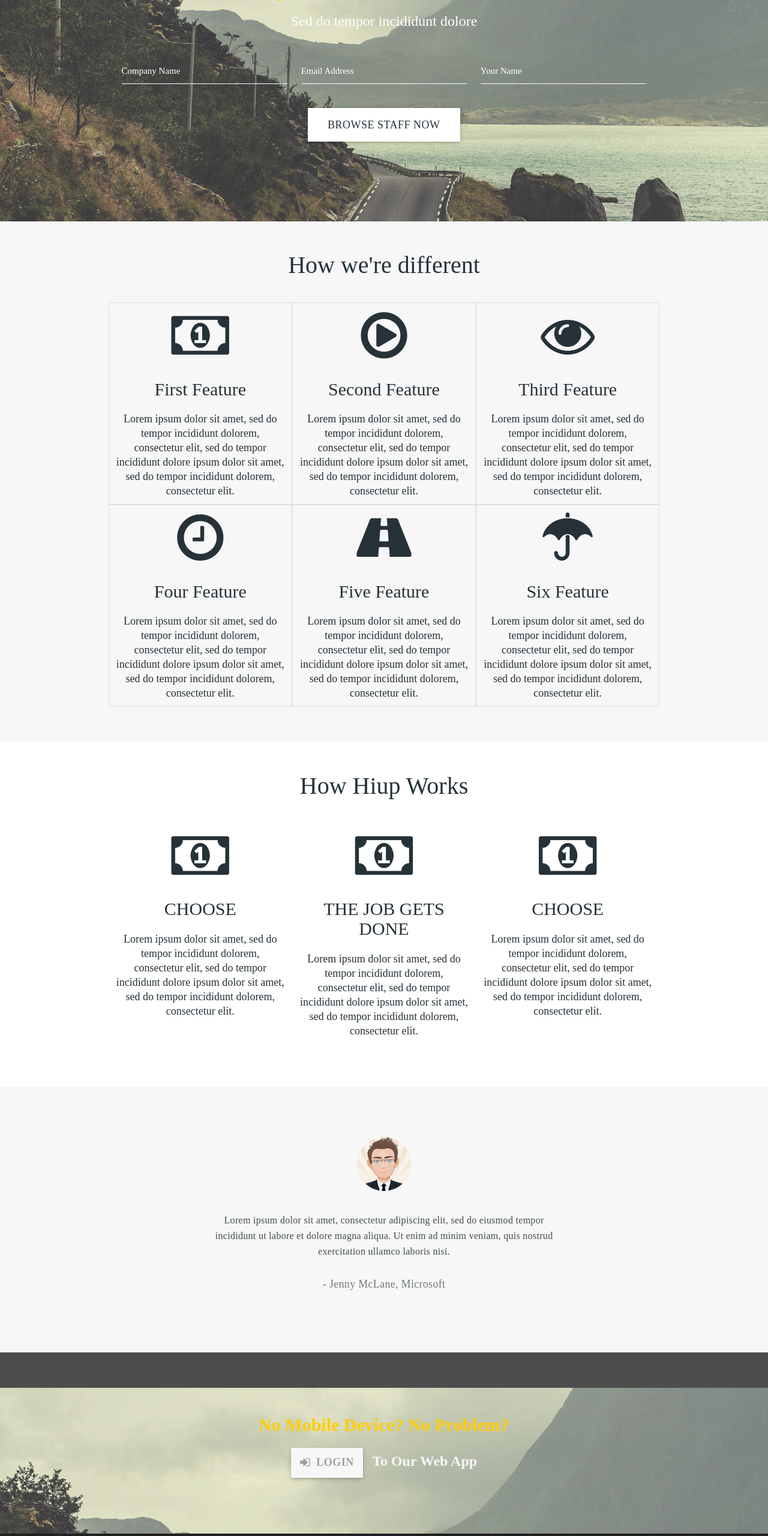
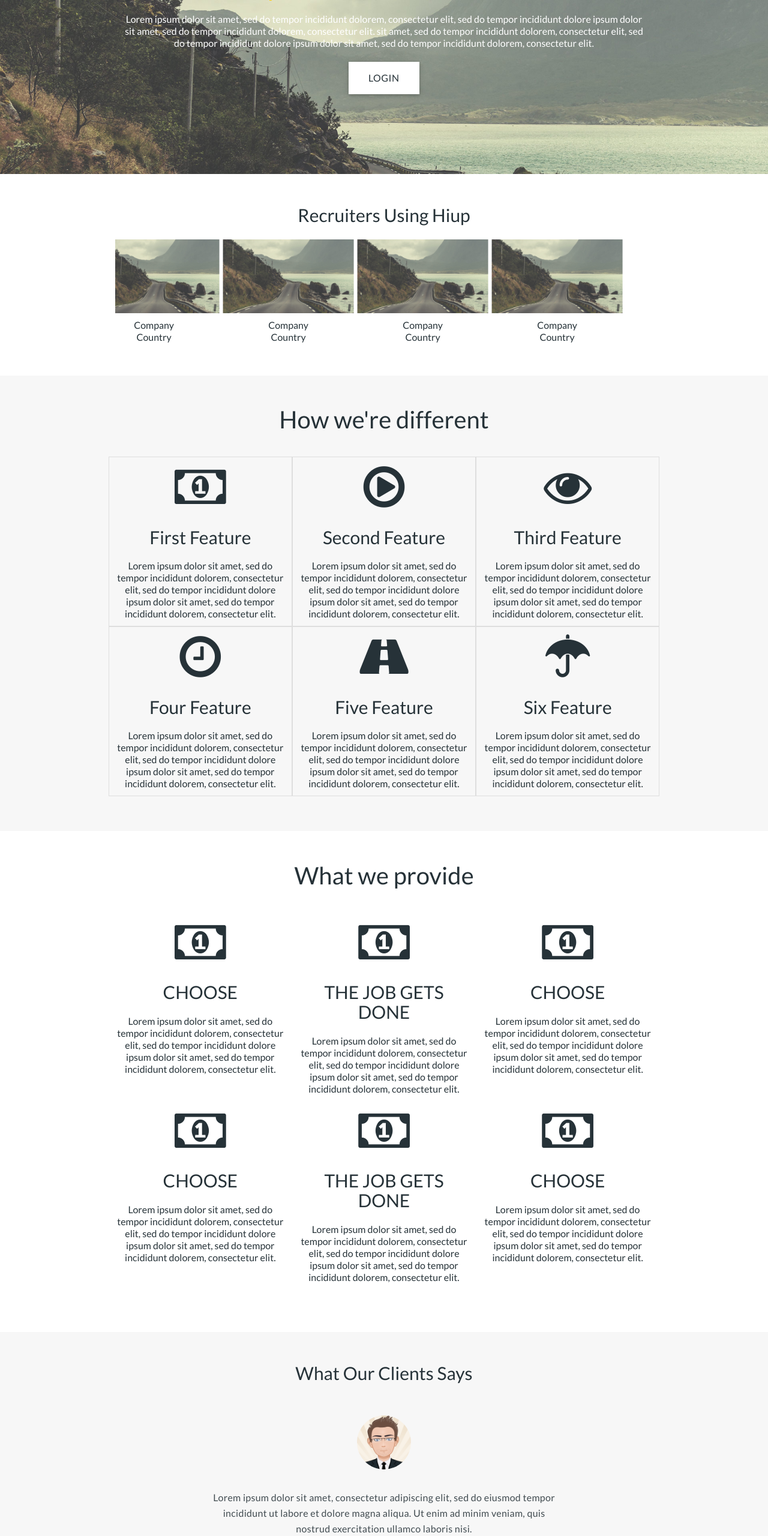
Before and after one commit to bpujari/Hiup, a website: page employers.html in a window 1280 px wide. Shown: the part 240-2800 px from the top of the page at 60% size. Drawn offline with Linux system fonts and the light colour scheme.

Commit message:
index is done

```diff
--- a/components/stylesheets/base/_variables.scss
+++ b/components/stylesheets/base/_variables.scss
@@ -7,9 +7,9 @@ $base-form-placeholder-color: #adadad;
 $base-input-border-color: #d7d8d8;
 
 // base fonts
-$base-font-size: 18px;
-$base-line-height: 24px;
-$base-font-family: 'hiup-medium';
+$base-font-size: 16px;
+$base-line-height: 20px;
+$base-font-family: 'Lato', sans-serif;
 $base-font-style: normal;
 $base-font-weight: 400;
 
--- a/components/stylesheets/layout/_employers.scss
+++ b/components/stylesheets/layout/_employers.scss
@@ -28,29 +28,7 @@
 			font-size: 24px;
 		}
 	}
-	h3 {
-		color: #fff;
-		margin: 0 0 30px;
-		@media(max-width: 767px) {
-			font-size: 18px;
-		}
-	}
-
-	input:not([type]),
-	input[type=date],
-	input[type=datetime-local],
-	input[type=email],
-	input[type=number],
-	input[type=password],
-	input[type=search],
-	input[type=tel],
-	input[type=text],
-	input[type=time],
-	input[type=url],
-	textarea.materialize-textarea {
-		border-bottom: 1px solid #fff;
-	}
-	.input-field label {
+	p {
 		color: #fff;
 	}
 	.btn {
@@ -68,6 +46,40 @@
 	}
 }
 // End Employers Block
+// =============================================
+//  Start recruters
+.recruters-block {
+	overflow: hidden;
+	position: relative;
+	padding-top: 4%;
+	padding-bottom: 4%;
+	h2 {
+		margin-top: 0;
+	}
+	p {
+		margin: 0;
+	}
+}
+
+#recruters {
+	.item {
+  	margin: 3px;
+  	text-align: center;
+  	img {
+  		display: block;
+  		width: 100%;
+  		height: auto;
+  		margin-bottom: 10px;
+  		.company {
+  			font-weight: bold;
+  		}
+  		.country {
+  			opacity: 0.8;
+  		}
+		}
+	}
+}
+// End recruters
 // =============================================
 // Start Info Block
 .info-block {
@@ -146,8 +158,8 @@
 // Start Testimonials
 .testimonials {
 	background: #f7f7f7;
-	padding-top: 4%;
-	padding-bottom: 4%;
+	padding-top: 2%;
+	padding-bottom: 2%;
 }
 
 #testimonials-carousel {
--- a/components/stylesheets/layout/_my-carousel.scss
+++ b/components/stylesheets/layout/_my-carousel.scss
@@ -19,6 +19,12 @@
 	}
 }
 
+.company-block {
+	h2 {
+		margin-top: 5%;
+	}
+}
+
 #work-carousel {
 	overflow: hidden;
 	.item {
--- a/components/stylesheets/styles.scss
+++ b/components/stylesheets/styles.scss
@@ -1,3 +1,4 @@
+@import url(https://fonts.googleapis.com/css?family=Lato:400,700,300,400italic);
 @import "base/variables";
 @import "base/mixins";
 @import "base/base";
--- a/employers.html
+++ b/employers.html
@@ -41,27 +41,101 @@
       <div class="container myAnimation fadeInUp" data-wow-duration="2s">
         <div class="center">
             <h2>Lorem ipsum dolor sit amet, consectetur elit</h2>
-            <h3>Sed do tempor incididunt dolore</h3>
+            <p>Lorem ipsum dolor sit amet, sed do tempor incididunt dolorem, consectetur elit, sed do tempor incididunt dolore ipsum dolor sit amet, sed do tempor incididunt dolorem, consectetur elit. sit amet, sed do tempor incididunt dolorem, consectetur elit, sed do tempor incididunt dolore ipsum dolor sit amet, sed do tempor incididunt dolorem, consectetur elit.</p>
             <form action="#!">
-              <div class="row">
-                <div class="input-field col s12 m4">
-                  <input id="companyName" type="text" class="validate">
-                  <label for="companyName" data-error="wrong" data-success="right">Company Name</label>
-                </div>
-                <div class="input-field col s12 m4">
-                  <input id="emailAddress" type="email" class="validate">
-                  <label for="emailAddress" data-error="wrong" data-success="right">Email Address</label>
-                </div>
-                <div class="input-field col s12 m4">
-                  <input id="yourName" type="text" class="validate">
-                  <label for="yourName" data-error="wrong" data-success="right">Your Name</label>
-                </div>
-              </div>
-              <button class="btn waves-effect waves-yellow submit myAnimation slideInLeft" data-wow-duration="2s" type="submit" name="action">Browse Staff Now</button>
+              <button class="btn waves-effect waves-yellow submit myAnimation slideInLeft" data-wow-duration="2s" type="submit" name="action">Login</button>
           </form>
         </div>
       </div>
   	</section> <!-- End Intro Block -->
+
+    <section class="recruters-block">
+      <div class="container myAnimation fadeInUp" data-wow-duration="2s">
+        <h2 class="center">Recruiters Using Hiup</h2>
+        <div id="recruters" class="owl-carousel">
+          <div class="item">
+            <img class="lazyOwl" data-src="images/bg-img.jpg" alt="Lazy Owl Image">
+            <p class="company">Company</p>
+            <p class="country">Country</p>
+          </div>
+          <div class="item">
+            <img class="lazyOwl" data-src="images/bg-img.jpg" alt="Lazy Owl Image">
+            <p class="company">Company</p>
+            <p class="country">Country</p>
+          </div>
+          <div class="item">
+            <img class="lazyOwl" data-src="images/bg-img.jpg" alt="Lazy Owl Image">
+            <p class="company">Company</p>
+            <p class="country">Country</p>
+          </div>
+          <div class="item">
+            <img class="lazyOwl" data-src="images/bg-img.jpg" alt="Lazy Owl Image">
+            <p class="company">Company</p>
+            <p class="country">Country</p>
+          </div>
+          <div class="item">
+            <img class="lazyOwl" data-src="images/bg-img.jpg" alt="Lazy Owl Image">
+            <p class="company">Company</p>
+            <p class="country">Country</p>
+          </div>
+          <div class="item">
+            <img class="lazyOwl" data-src="images/bg-img.jpg" alt="Lazy Owl Image">
+            <p class="company">Company</p>
+            <p class="country">Country</p>
+          </div>
+          <div class="item">
+            <img class="lazyOwl" data-src="images/bg-img.jpg" alt="Lazy Owl Image">
+            <p class="company">Company</p>
+            <p class="country">Country</p>
+          </div>
+          <div class="item">
+            <img class="lazyOwl" data-src="images/bg-img.jpg" alt="Lazy Owl Image">
+            <p class="company">Company</p>
+            <p class="country">Country</p>
+          </div>
+          <div class="item">
+            <img class="lazyOwl" data-src="images/bg-img.jpg" alt="Lazy Owl Image">
+            <p class="company">Company</p>
+            <p class="country">Country</p>
+          </div>
+          <div class="item">
+            <img class="lazyOwl" data-src="images/bg-img.jpg" alt="Lazy Owl Image">
+            <p class="company">Company</p>
+            <p class="country">Country</p>
+          </div>
+          <div class="item">
+            <img class="lazyOwl" data-src="images/bg-img.jpg" alt="Lazy Owl Image">
+            <p class="company">Company</p>
+            <p class="country">Country</p>
+          </div>
+          <div class="item">
+            <img class="lazyOwl" data-src="images/bg-img.jpg" alt="Lazy Owl Image">
+            <p class="company">Company</p>
+            <p class="country">Country</p>
+          </div>
+          <div class="item">
+            <img class="lazyOwl" data-src="images/bg-img.jpg" alt="Lazy Owl Image">
+            <p class="company">Company</p>
+            <p class="country">Country</p>
+          </div>
+          <div class="item">
+            <img class="lazyOwl" data-src="images/bg-img.jpg" alt="Lazy Owl Image">
+            <p class="company">Company</p>
+            <p class="country">Country</p>
+          </div>
+          <div class="item">
+            <img class="lazyOwl" data-src="images/bg-img.jpg" alt="Lazy Owl Image">
+            <p class="company">Company</p>
+            <p class="country">Country</p>
+          </div>
+          <div class="item">
+            <img class="lazyOwl" data-src="images/bg-img.jpg" alt="Lazy Owl Image">
+            <p class="company">Company</p>
+            <p class="country">Country</p>
+          </div>
+        </div>
+      </div>
+     </section> <!-- End My Carousel -->
 
   	<section class="info-block myAnimation fadeInUp" data-wow-duration="2s">
   		<div class="container">
@@ -109,18 +183,33 @@
     <section class="work-block myAnimation fadeInUp" data-wow-duration="2s">
       <div class="container">
         <div class="row center">
-          <h2 class="title">How Hiup Works</h2>
-          <div class="col s12 m6 l4 myAnimation fadeInUp" data-wow-duration="2s">
+          <h2 class="title">What we provide</h2>
+          <div class="col s12 m6 l4 myAnimation fadeInUp sameHeight" data-wow-duration="2s">
             <i class="fa fa-money fa-5x"></i>
             <h2>CHOOSE</h2>
             <p>Lorem ipsum dolor sit amet, sed do tempor incididunt dolorem, consectetur elit, sed do tempor incididunt dolore ipsum dolor sit amet, sed do tempor incididunt dolorem, consectetur elit.</p>
           </div>
-          <div class="col s12 m6 l4 myAnimation fadeInUp" data-wow-duration="2s">
+          <div class="col s12 m6 l4 myAnimation fadeInUp sameHeight" data-wow-duration="2s">
             <i class="fa fa-money fa-5x"></i>
             <h2>THE JOB GETS DONE</h2>
             <p>Lorem ipsum dolor sit amet, sed do tempor incididunt dolorem, consectetur elit, sed do tempor incididunt dolore ipsum dolor sit amet, sed do tempor incididunt dolorem, consectetur elit.</p>
           </div>
-          <div class="col s12 m6 l4 myAnimation fadeInUp" data-wow-duration="2s">
+          <div class="col s12 m6 l4 myAnimation fadeInUp sameHeight" data-wow-duration="2s">
+            <i class="fa fa-money fa-5x"></i>
+            <h2>CHOOSE</h2>
+            <p>Lorem ipsum dolor sit amet, sed do tempor incididunt dolorem, consectetur elit, sed do tempor incididunt dolore ipsum dolor sit amet, sed do tempor incididunt dolorem, consectetur elit.</p>
+          </div>
+          <div class="col s12 m6 l4 myAnimation fadeInUp sameHeight" data-wow-duration="2s">
+            <i class="fa fa-money fa-5x"></i>
+            <h2>CHOOSE</h2>
+            <p>Lorem ipsum dolor sit amet, sed do tempor incididunt dolorem, consectetur elit, sed do tempor incididunt dolore ipsum dolor sit amet, sed do tempor incididunt dolorem, consectetur elit.</p>
+          </div>
+          <div class="col s12 m6 l4 myAnimation fadeInUp sameHeight" data-wow-duration="2s">
+            <i class="fa fa-money fa-5x"></i>
+            <h2>THE JOB GETS DONE</h2>
+            <p>Lorem ipsum dolor sit amet, sed do tempor incididunt dolorem, consectetur elit, sed do tempor incididunt dolore ipsum dolor sit amet, sed do tempor incididunt dolorem, consectetur elit.</p>
+          </div>
+          <div class="col s12 m6 l4 myAnimation fadeInUp sameHeight" data-wow-duration="2s">
             <i class="fa fa-money fa-5x"></i>
             <h2>CHOOSE</h2>
             <p>Lorem ipsum dolor sit amet, sed do tempor incididunt dolorem, consectetur elit, sed do tempor incididunt dolore ipsum dolor sit amet, sed do tempor incididunt dolorem, consectetur elit.</p>
@@ -131,6 +220,7 @@
 
     <section class="testimonials myAnimation fadeInUp" data-wow-duration="2s">
       <div class="container">
+        <h2 class="center">What Our Clients Says</h2>
         <div class="row">
           <div class="col s12 m8 offset-m2 myAnimation fadeInUp" data-wow-duration="2s">
             <div id="testimonials-carousel">
@@ -167,28 +257,17 @@
       </div>
      </section> <!-- End My Carousel -->
 
-    <section class="login-web-app parallax" data-speed="0.4" id="login-web-app">
-      <div class="container myAnimation fadeInUp" data-wow-duration="2s">
-        <div class="center">
-          <h2>No Mobile Device? No Problem?</h2>
-          <h3>
-            <a href="#!" class="btn waves-effect waves-yellow myAnimation slideInLeft" data-wow-duration="2s"><i class="fa fa-sign-in"></i>LogIn</a>
-            To Our Web App
-          </h3>
-        </div>
-      </div>
-    </section> <!-- End login Web App -->
-
     <footer id="footer">
       <div class="container myAnimation fadeInUp" data-wow-duration="2s">
         <div class="row">
           <div class="col s12 l6">
-           <h2>Irland</h2>
-           <p>Red cow business park</p>
-           <ul class="contact-info-lists">
-             <li><a href="#!"><span class="btn waves-effect waves-yellow"><i class="fa fa-map-marker"></i></span>Clondalkin, Dublin22, Irland</a></li>
-             <li><a href="#!"><span class="btn waves-effect waves-yellow"><i class="fa fa-phone"></i></span>+111 111 111 1111</a></li>
-           </ul>
+            <a href="#!" class="brand-logo">hiup</a>
+            <h3>We find you work</h3>
+            <ul class="contact-info-lists">
+              <li><a href="#!"><span class="btn waves-effect waves-yellow"><i class="fa fa-map-marker"></i></span>Hiup HQ, Corsham Street, London, N1 6DR</a></li>
+              <li><a href="#!"><span class="btn waves-effect waves-yellow"><i class="fa fa-phone"></i></span>+111 111 111 1111</a></li>
+              <li><a href="#!"><span class="btn waves-effect waves-yellow"><i class="fa fa-envelope-o"></i></span>hello@hiupapp.com</a></li>
+            </ul>
          </div>
          <div class="col s12 l6">
             <form action="#!">
@@ -230,6 +309,7 @@
 	<script src="js/jquery-scrolltofixed.min.js"></script>
 	<script src="js/jquery.simpleparallax.min.js"></script>
 	<script src="js/wow.min.js"></script>
+  <script src="js/jquery.matchHeight.min.js"></script>
 	<script src="js/main.js"></script>
 </body>
 </html>
--- a/js/main.js
+++ b/js/main.js
@@ -1 +1 @@
-$(".button-collapse").sideNav(),$(document).ready(function(){$("#carousel").owlCarousel({autoPlay:3e3,items:6,itemsDesktop:[1199,3],itemsDesktopSmall:[979,3]})}),$(document).ready(function(){$("#work-carousel").owlCarousel({autoPlay:3e3,items:4,itemsDesktop:[1199,3],itemsDesktopSmall:[979,3]})}),$(document).ready(function(){$("#testimonials-carousel").owlCarousel({autoPlay:4e3,singleItem:!0})}),$(".navigation").scrollToFixed(),$(document).scroll(function(){$(document).scrollTop()>120?$(".navigation").addClass("active"):$(".navigation").removeClass("active")}),$(function(){$(".parallax").simpleParallax()}),(new WOW).init(),wow=new WOW({boxClass:"myAnimation",animateClass:"animated",offset:0,mobile:!0,live:!0}),wow.init(),$(function(){$(".sameHeight").matchHeight()});
+$(".button-collapse").sideNav(),$(document).ready(function(){$("#carousel").owlCarousel({autoPlay:3e3,items:6,itemsDesktop:[1199,3],itemsDesktopSmall:[979,3]})}),$(document).ready(function(){$("#work-carousel").owlCarousel({autoPlay:3e3,items:4,itemsDesktop:[1199,3],itemsDesktopSmall:[979,3]})}),$(document).ready(function(){$("#testimonials-carousel").owlCarousel({autoPlay:4e3,singleItem:!0})}),$(".navigation").scrollToFixed(),$(document).scroll(function(){$(document).scrollTop()>120?$(".navigation").addClass("active"):$(".navigation").removeClass("active")}),$(function(){$(".parallax").simpleParallax()}),(new WOW).init(),wow=new WOW({boxClass:"myAnimation",animateClass:"animated",offset:0,mobile:!0,live:!0}),wow.init(),$(function(){$(".sameHeight").matchHeight()}),$(document).ready(function(){$("#recruters").owlCarousel({items:4,lazyLoad:!0,autoPlay:3e3})});
```
Also changed, not shown: components/scripts/main.js (+11 -0 lines), index.html (+2 -0 lines), components/images/left-arrow.png (added), components/images/right-arrow.png (added), css/styles.css, images/left-arrow.png (added), images/right-arrow.png (added).
